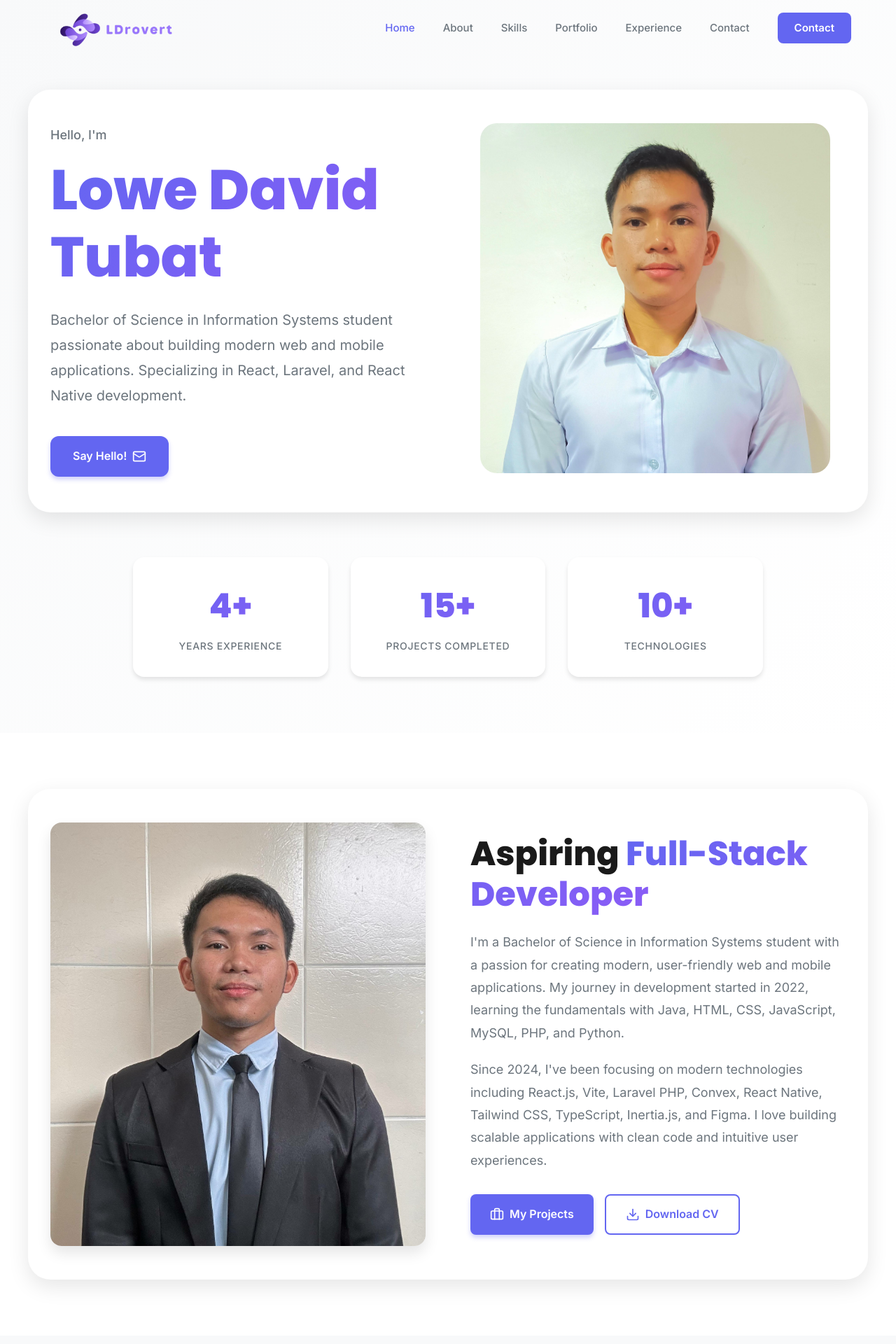
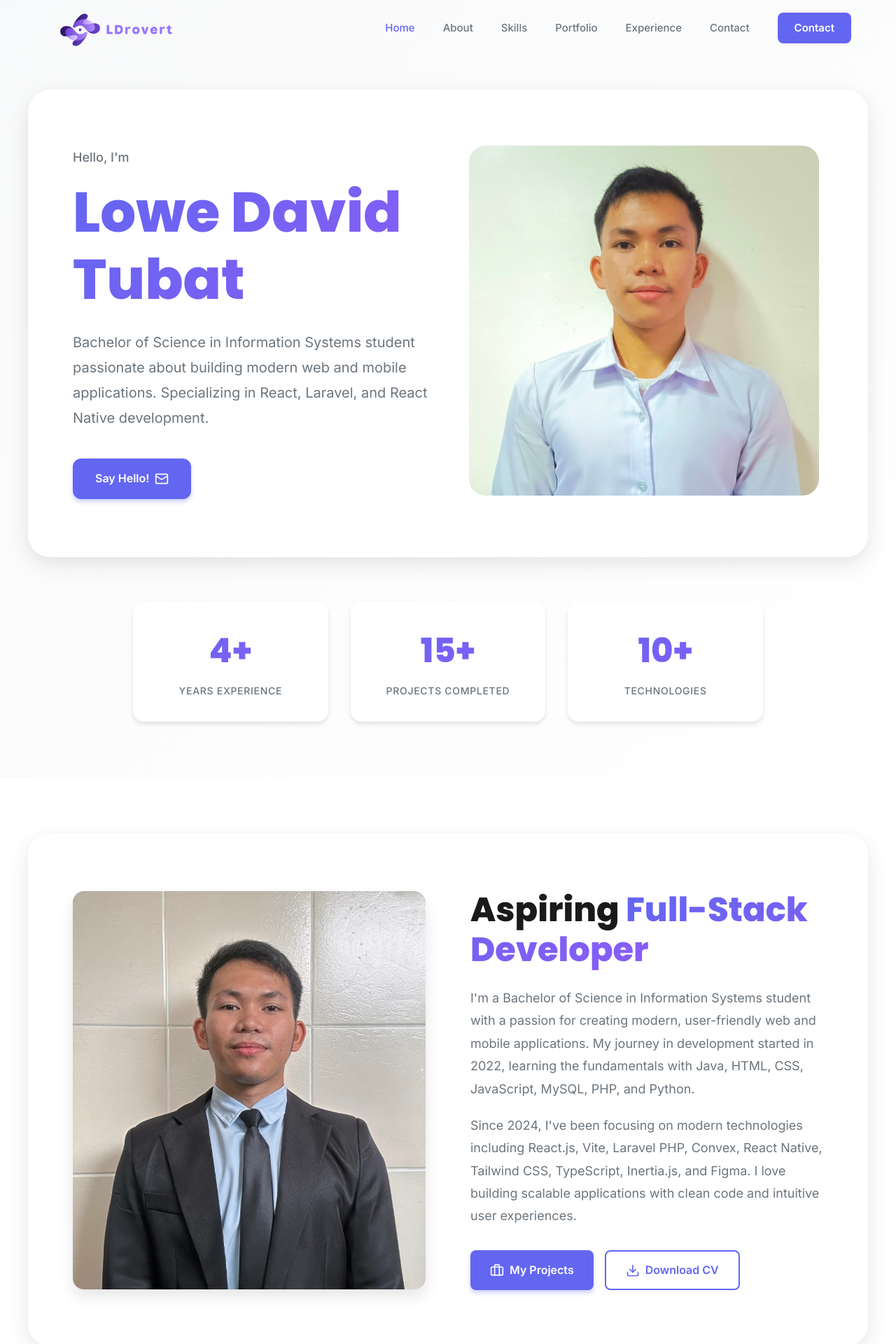
Before and after one commit to LoweDavid02/my-personal-portfolio2026, a React (Vite) app: page / in a window 1280 px wide. Shown: the top 1920 px of the page at 70% size. Built offline with nearby package versions, Linux system fonts and the light colour scheme.

Commit message:
Expand card padding and margin to match Picto template spacing

```diff
--- a/src/components/About.jsx
+++ b/src/components/About.jsx
@@ -27,9 +27,10 @@ const About = () => {
           style={{
             background: 'white',
             borderRadius: '2rem',
-            padding: '3rem 2rem',
+            padding: '4rem 3rem',
             boxShadow: '0 10px 30px rgba(0, 0, 0, 0.1)',
           }}
+          className="about-card"
         >
           <div
             style={{
@@ -193,6 +194,9 @@ const About = () => {
           .lg\\:grid-cols-2 {
             grid-template-columns: 1fr 1fr !important;
           }
+          .about-card {
+            padding: 5rem 4rem !important;
+          }
         }
       `}</style>
     </section>
--- a/src/components/Hero.jsx
+++ b/src/components/Hero.jsx
@@ -29,10 +29,11 @@ const Hero = () => {
           style={{
             background: 'white',
             borderRadius: '2rem',
-            padding: '3rem 2rem',
+            padding: '4rem 3rem',
             boxShadow: '0 10px 30px rgba(0, 0, 0, 0.1)',
             marginBottom: '4rem',
           }}
+          className="hero-card"
         >
           <div
             style={{
@@ -244,6 +245,9 @@ const Hero = () => {
           .hero-content > div:last-of-type {
             justify-content: flex-start !important;
           }
+          .hero-card {
+            padding: 5rem 4rem !important;
+          }
         }
       `}</style>
     </section>
```
